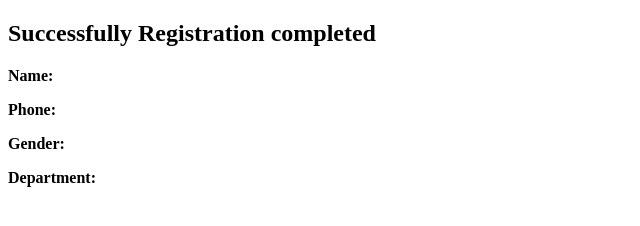
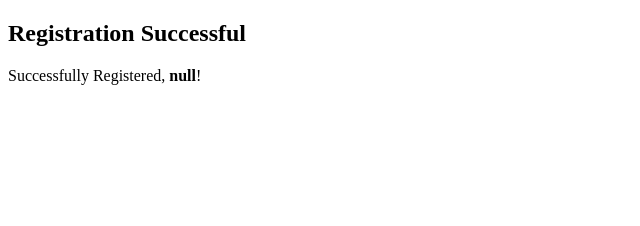
Before and after one commit to 24P61A67D5/week1, a plain HTML site: page success.html in a window 1280 px wide. Shown: the whole page, without its empty margins (0-640 px from the left). Drawn offline with Linux system fonts and the light colour scheme.

Commit message:
Update success

```diff
--- a/success.html
+++ b/success.html
@@ -1,24 +1,20 @@
 <!DOCTYPE html>
 <html>
 <head>
-    <title>Registration Details</title>
+    <title>Registration Successful</title>
 </head>
 <body>
 
-<h2>Successfully Registration completed</h2>
+<h2>Registration Successful</h2>
 
-<p><strong>Name:</strong> <span id="name"></span></p>
-<p><strong>Phone:</strong> <span id="phone"></span></p>
-<p><strong>Gender:</strong> <span id="gender"></span></p>
-<p><strong>Department:</strong> <span id="department"></span></p>
+<p id="message"></p>
 
 <script>
-    const params = new URLSearchParams(window.location.search);
+const params = new URLSearchParams(window.location.search);
+const name = params.get("username");
 
-    document.getElementById("name").textContent = params.get("name");
-    document.getElementById("phone").textContent = params.get("phone");
-    document.getElementById("gender").textContent = params.get("gender");
-    document.getElementById("department").textContent = params.get("department");
+document.getElementById("message").innerHTML =
+    "Successfully Registered, <b>" + name + "</b>!";
 </script>
 
 </body>
```
